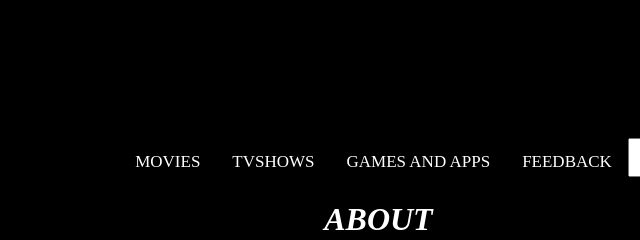
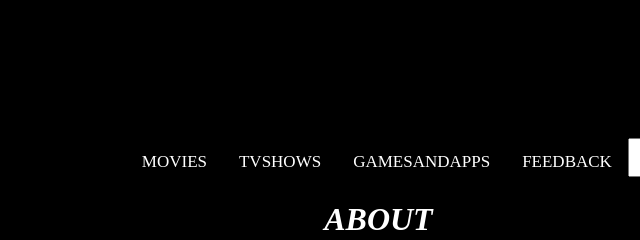
Before and after one commit to bida22-030/warner_bros, a plain HTML site: page BloodAndWater.html in a window 1280 px wide. Shown: the top 240 px of the page, 403-1043 px from the left. Drawn offline with Linux system fonts and the light colour scheme.

Commit message:
Update BloodAndWater.html

```diff
--- a/BloodAndWater.html
+++ b/BloodAndWater.html
@@ -31,7 +31,7 @@
         <label for="textsearch">Search</label>
       <input type="search"id="textsearch">
         <li><a href="feedback.html">FEEDBACK</a></li>
-        <li><a href="gamesandapps.html">GAMES AND APPS</a></li>
+        <li><a href="gamesandapps.html">GAMESANDAPPS</a></li>
         <LI><a href="tvshows.html">TVSHOWS</a></li>
         <li><a href="movies.html">MOVIES</a></li>
        </div>
```
